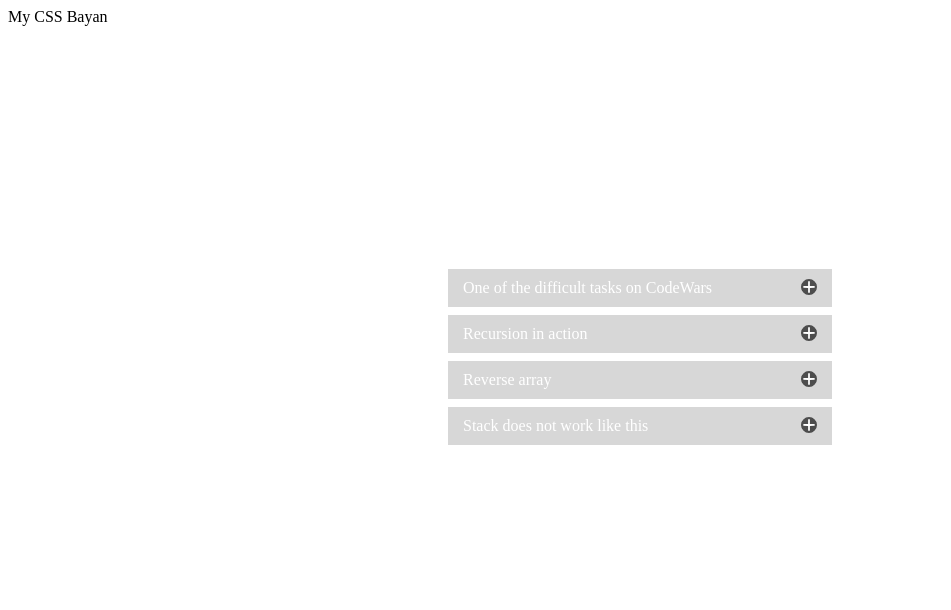
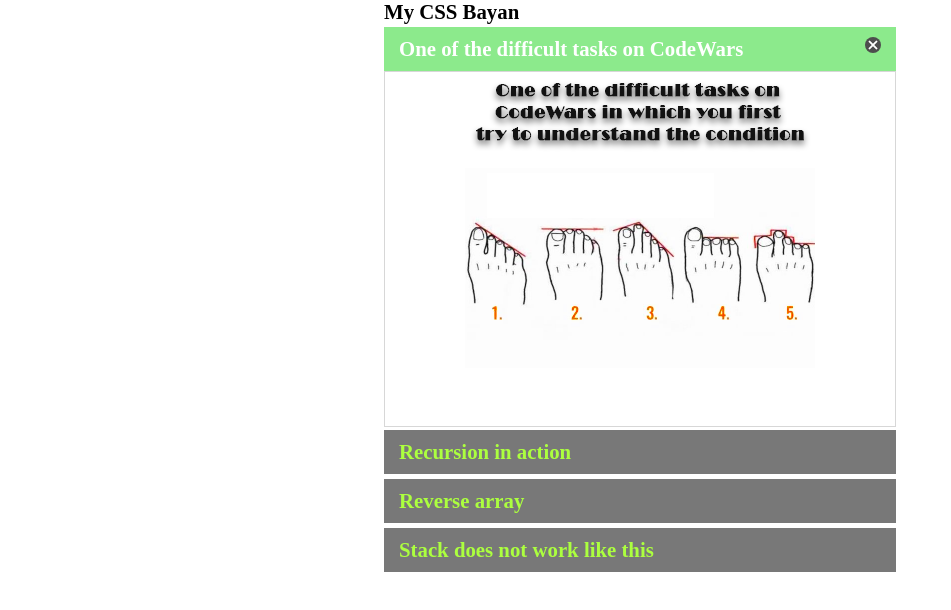
Before and after one commit to TV1GGER/cssBayan, a plain HTML site: page cssBayan/index.html in a window 1280 px wide. Shown: the whole page, without its empty margins (0-951 px from the left). Drawn offline with Linux system fonts and the light colour scheme.

Commit message:
feat: add accordion animation with css (Sun, Mar 12, 2023 02:35:03 AM)

```diff
--- a/cssBayan/index.html
+++ b/cssBayan/index.html
@@ -8,45 +8,51 @@
   <link rel="stylesheet" href="style.css">
 </head>
 <body>
-    <header>My CSS Bayan</header>
+    <header></header>
     <main>
         <div class="bayan">
+            <div class="bayan-name">My CSS Bayan</div>
+            <label class="bayan-label1" for="bayan-1">
             <div class="bayan-item">
-                <input type="checkbox" class="bayan-input" id="bayan-1">
-                <label class="bayan-title" for="bayan-1">One of the difficult tasks on
+                <input type="radio" class="bayan-input" name="bayan" id="bayan-1" checked>
+                <div class="bayan-title" id="title1">One of the difficult tasks on
                     CodeWars
-                    <div class="close"></div></label>
+                    <div class="close"></div></div>
                 <div class="bayan-1-text">
                     <img src="./assets/img/difficult_tasks_on_CodeWars.png"  class="difficult-tasks" alt="difficult_tasks_on_CodeWars">
                 </div>
             </div>
-
+        </label>
+            <label class="bayan-label2" for="bayan-2">
             <div class="bayan-item">
-                <input type="checkbox" class="bayan-input" id="bayan-2">
-                <label class="bayan-title" for="bayan-2">Recursion in action
-                    <div class="close"></div></label>
+                <input type="radio" class="bayan-input" name="bayan" id="bayan-2">
+                <div class="bayan-title" id="title2">Recursion in action
+                    <div class="close"></div></div>
                 <div class="bayan-1-text">
                     <img src="./assets/img/recursion_in_action.png"  class="recursion-in-action" alt="recursion_in_action">
                 </div>
             </div>
-
+        </label>
+        <label class="bayan-label3" for="bayan-3">
             <div class="bayan-item">
-                <input type="checkbox" class="bayan-input" id="bayan-3">
-                <label class="bayan-title" for="bayan-3">Reverse array
-                    <div class="close"></div></label>
+                <input type="radio" class="bayan-input" name="bayan" id="bayan-3">
+                <div class="bayan-title" id="title3">Reverse array
+                    <div class="close"></div></div>
                 <div class="bayan-1-text">
                     <img src="./assets/img/reverse_array.png"  class="reverse-array" alt="reverse_array">
                 </div>
             </div>
-
+        </label>
+        <label class="bayan-label4" for="bayan-4">
             <div class="bayan-item">
-                <input type="checkbox" class="bayan-input" id="bayan-4">
-                <label class="bayan-title" for="bayan-4">Stack does not work like this
-                    <div class="close"></div></label>
+                <input type="radio" class="bayan-input" name="bayan" id="bayan-4">
+                <div class="bayan-title" id="title4">Stack does not work like this
+                    <div class="close"></div></div>
                 <div class="bayan-1-text">
                     <img src="./assets/img/stack_does_not_work_like_this.png"  class="stack-does-not-work" alt="stack_does_not_work_like_this">
                 </div>
             </div>
+        </label>
         </div>
     </main>
     <footer></footer>
--- a/cssBayan/style.css
+++ b/cssBayan/style.css
@@ -1,20 +1,85 @@
+html {
+    width:100vw;
+    overflow-x:hidden;
 
+  }
+  body{
+    width: 100%;
+    height: 100%;
+    margin: 0 auto;
+    color: rgb(172, 255, 63);
+    font-weight: bold;
+    font-size: 1.3em;
+    overflow-x:hidden;
+}
+
+footer{
+    height: 0;
+    display: none;
+}
 
 .bayan{
-    max-width: 30vw;
-    margin: 30vh auto;
-
+    max-width: 40vw;
+    margin: 0 auto;
 }
 
-/*.bayan-item{
-    border: 1px solid #9c9c9c67;
-}*/
+.bayan:hover{
+    max-width: 40vw;
+    margin: auto auto;
+    color: rgb(255, 255, 255);
+    transition: .3s;
+}
 
+.bayan:hover .close {
+    opacity: 1;
+    transform: scale(1.0);
+    visibility: visible;
+    transform: rotate(45deg);
+    transition: .3s;
+}
+.bayan-name{
+    color: black;
+}
+.bayan-item{
+    position: static;
+    cursor: pointer;
+}
+.bayan-label1:hover #title1{
+    position: static;
+    cursor: pointer;
+    padding: 10px 15px;
+background-color: #5fe25fb7;
+transition: .42s;
+}
+
+.bayan-label2:hover #title2{
+    position: static;
+    cursor: pointer;
+    padding: 10px 15px;
+background-color: #5fe25fb7;
+transition: .42s;
+}
+
+.bayan-label3:hover #title3{
+    position: static;
+    cursor: pointer;
+    padding: 10px 15px;
+background-color:#5fe25fb7;
+transition: .42s;
+}
+
+.bayan-label4:hover #title4{
+    position: static;
+    cursor: pointer;
+    padding: 10px 15px;
+background-color: #5fe25fb7;
+transition: .42s;
+}
 .bayan-title{
     display: flex;
     justify-content: space-between;
-    color: rgb(255, 255, 255);
-    background-color: #9c9c9c67;
+    position: static;
+    background-color: #4b4b4bbe;
     cursor: pointer;
     padding: 10px 15px;
     transition: .42s;
@@ -22,7 +87,10 @@
 
 .close{
     display: block;
+    visibility: hidden;
     position: static;
+    opacity: 0;
+    transform: scale(0);
     width: 1rem;
     height: 1rem;
     transform: rotate(45deg);
@@ -40,10 +108,13 @@
 
 
 }*/
-.bayan-title:hover{
-background-color: #43864381;
-color:black;
-}
+/*.bayan-title:hover{
+    position: static;
+    cursor: pointer;
+    padding: 10px 15px;
+background-color: #5fe25fb7;
+transition: .42s;
+}*/
 
 .bayan-input{
     display: block;
@@ -55,29 +126,58 @@
 
 .bayan-input:checked ~ * .close {
     display: block;
-    transition: .82s;
-   position: relative;
+   position: static;
+   opacity: 1;
+    transform: scale(1.0);
+    visibility: visible;
     width: 1rem;
     height: 1rem;
    transform: rotate(0deg);
    background-image: url("./assets/svg/close_32-32.svg");
+   transition: 0.43s;
+}
 
+.bayan-input:checked ~ .bayan-title {
+    position: static;
+    cursor: pointer;
+    padding: 10px 15px;
+    color: rgb(255, 255, 255);
+background-color: #5fe25fb7;
+transition: .42s;
+}
 
+.bayan-input:hover ~ * .close {
+    display: block;
+   position: static;
+   opacity: 1;
+    transform: scale(1.0);
+    visibility: visible;
+    width: 1rem;
+    height: 1rem;
+   transform: rotate(0deg);
+   background-image: url("./assets/svg/close_32-32.svg");
+   transition: 0.43s;
 }
 .bayan-input:checked ~ .bayan-1-text {
-    display: block;
-    width: 100%;
+    opacity: 1;
+    transform: scale(1.0);
+    visibility: visible;
     height: 100%;
-    opacity: 1;
-    overflow:visible;
-    /*visibility: visible;*/
-    transition: .4s;
+    transition: 1.00s;
     border: 1px solid #9c9c9c67;
     color: rgb(116, 204, 0);
     font-size: 16px;
-    /*padding: 10px 15px;*/
+}
 
-
+.bayan-input:hover ~ .bayan-1-text {
+    opacity: 1;
+    transform: scale(1.0);
+    visibility: visible;
+    height: 100%;
+    transition: 1.00s;
+    border: 1px solid #9c9c9c67;
+    color: rgb(116, 204, 0);
+    font-size: 16px;
 }
 /*.bayan-input:checked ~ .close::after{
     display: block;
@@ -88,36 +188,40 @@
    background-image: url("./assets/svg/close_32-32.svg");
 }*/
 .bayan-1-text{
-    display: block;
-    width: 0;
+    visibility:hidden;
+    opacity: 0;
+    transition: 0.43s;
     height: 0;
-    overflow: hidden;
-    opacity: 0;
-  /*visibility:hidden;*/
     border: 1px solid #9c9c9c67;
     color: rgb(116, 204, 0);
+    background-color: white;
     font-size: 16px;
-    /*padding: 10px 15px;*/
-    transition: .4s;
+    transform: scale(0.5);
+    text-align: center;
+    overflow: hidden;
 }
 
 .difficult-tasks{
     margin: auto auto;
     position: static;
     transition: .4s;
+
 }
 
 .recursion-in-action{
-    margin: 15% 0 15% 15%;
+    margin: auto auto;
     position: static;
+    transition: .4s;
 }
 
 .reverse-array{
-    margin: 15% 0 15% 15%;
+    margin: auto auto;
     position: static;
+    transition: .4s;
 }
 
 .stack-does-not-work{
-    margin: 15% 0 15% 15%;
+    margin: auto auto;
     position: static;
+    transition: .4s;
 }
```
